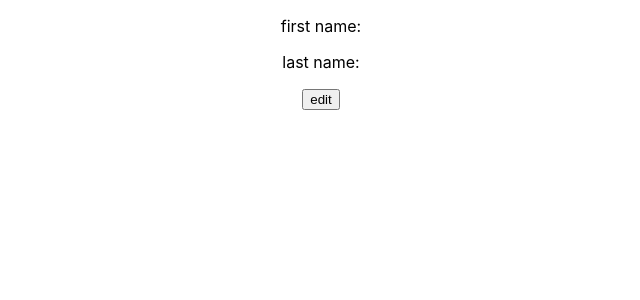
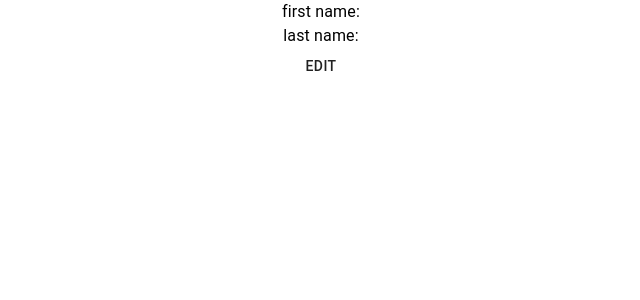
Before and after one commit to skeyan/Form-Edit, a React (Create React App) app: page / in a window 1280 px wide. Shown: the top 300 px of the page, without its empty margins (319-959 px from the left). Built offline with nearby package versions, Linux system fonts and the light colour scheme.

Commit message:
Revert "made save and cancel features work with temp variables"
This reverts commit 3be882c5cbc64be1abceb116355076011bf9cf07.

```diff
--- a/src/components/form.js
+++ b/src/components/form.js
@@ -1,6 +1,6 @@
 import React from "react";
 // import PropTypes from "prop-types";
-//import { withStyles, Card, CardContent, Typography, Button } from '@material-ui/core/';
+import { withStyles, Card, CardContent, Typography, Button } from '@material-ui/core/';
 
 class Form extends React.Component {
     constructor() {
@@ -29,8 +29,7 @@ class Form extends React.Component {
     handleSave = () => {
         this.setState({
             firstName: this.tempFirstName,
-            lastName: this.tempLastName,
-            formToggle: false
+            lastName: this.tempLastName
         });
     }
     render() {
@@ -41,16 +40,16 @@ class Form extends React.Component {
                         <input placeholder= "First name" type="text" name="firstName" onChange={this.handleFirstNameChange}/>
                         <input placeholder= "Last name"  type="text" name="lastName" onChange={this.handleLastNameChange}/>
                     </form>
-                    <button onClick={this.handleEdit}>cancel</button>
-                    <button onClick={this.handleSave}>save</button>
+                    <Button variant="contained" onClick={this.handleEdit}>cancel</Button>
+                    <Button onClick={this.handleSave}>save</Button>
                 </div>
             );
         }
         return(
             <div align="center">
-                <p>{"first name: "}{this.state.firstName}</p>
-                <p>{"last name: "}{this.state.lastName}</p>
-                <button onClick={this.handleEdit}>edit</button>
+                <Typography>{"first name: "}{this.state.firstName}</Typography>
+                <Typography>{"last name: "}{this.state.lastName}</Typography>
+                <Button onClick={this.handleEdit}>edit</Button>
             </div>
         );
     }
```
Also changed, not shown: 1 other file (tests, documents, lock files or other folders).
